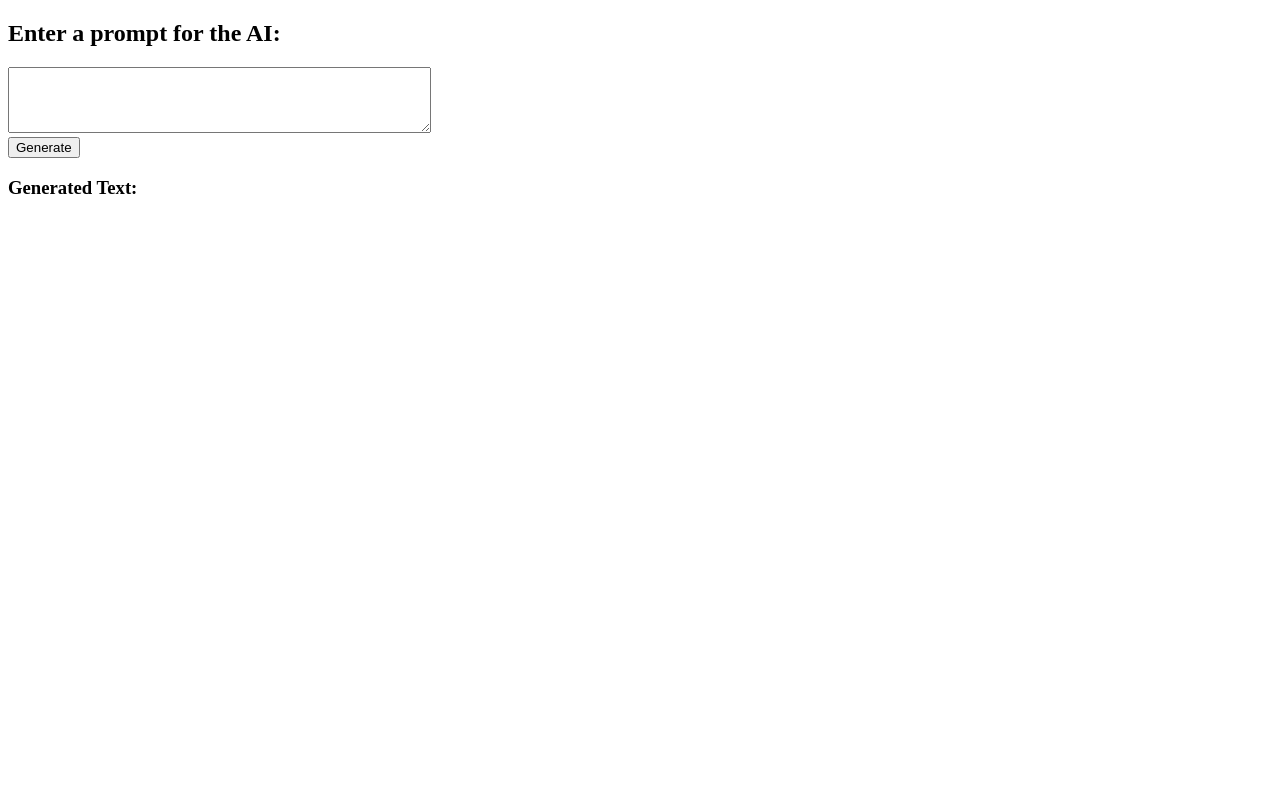
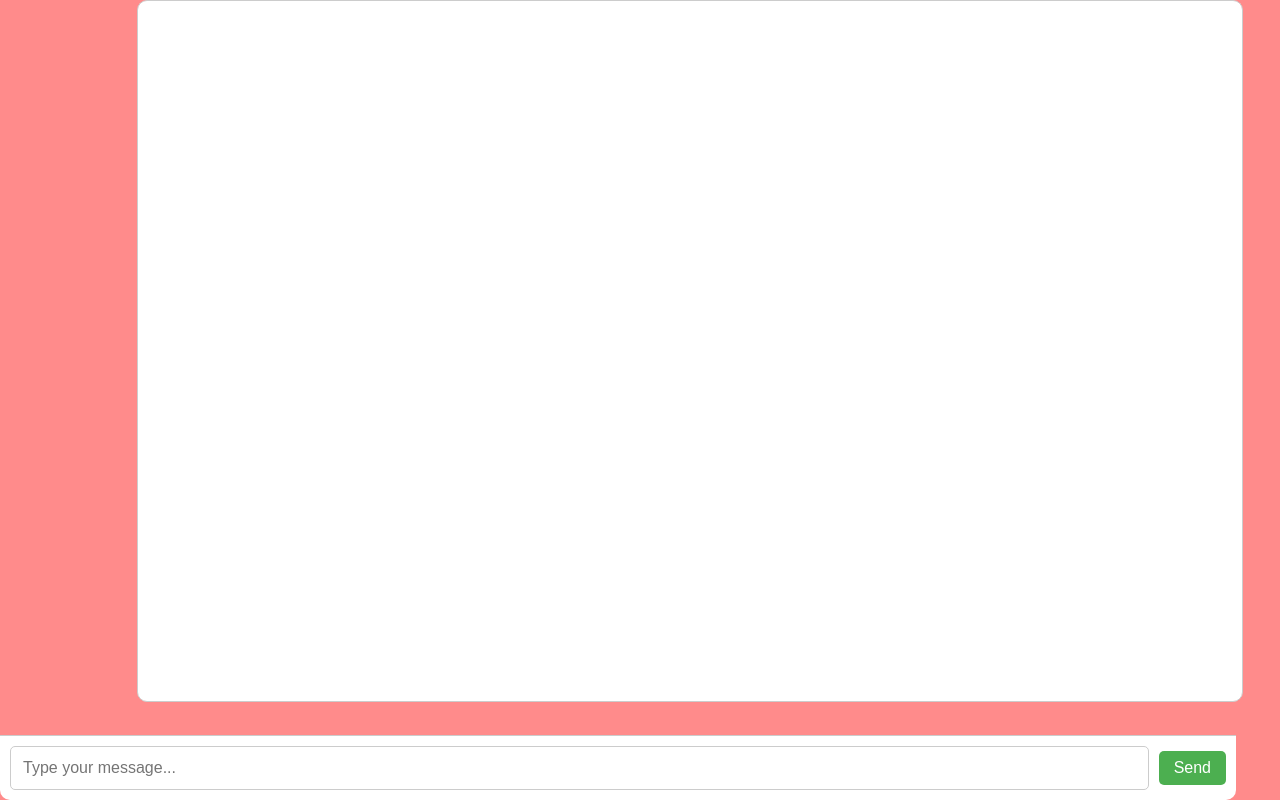
Before and after one commit to hitoshitoshi/TartanHacksWarriors, a Flask app: page /student in a window 1280 px wide. Run offline with Flask 3, Linux system fonts and the light colour scheme.

Commit message:
added student file

```diff
--- /dev/null
+++ b/templates/static/student.css
@@ -0,0 +1,26 @@
+.student-container {
+    width: 100%;
+    display: flex;
+    overflow: auto;
+    box-shadow: 5px 5px 10px 0px #d4d4d4;
+    min-height: 100vh;
+    align-items: flex-start;
+    border-color: var(--dl-color-gray-black);
+    border-width: 1px;
+    flex-direction: column;
+    justify-content: flex-end;
+    background-color: #ff8b8b;
+  }
+  .student-container1 {
+    top: 0px;
+    left: 0px;
+    right: 0px;
+    width: 1380px;
+    bottom: 0px;
+    height: 900px;
+    margin: auto;
+    position: absolute;
+  }
+  .student-container2 {
+    display: contents;
+  }
--- a/templates/student.html
+++ b/templates/student.html
@@ -1,17 +1,145 @@
-<!DOCTYPE html>
-<html lang="en">
-<head>
-    <meta charset="UTF-8">
-    <title>Custom LLM for Education</title>
-</head>
-<body>
-    <h2>Enter a prompt for the AI:</h2>
-    <form action="/generate" method="post">
-        <textarea name="prompt" rows="4" cols="50"></textarea>
-        <br>
-        <input type="submit" value="Generate">
-    </form>
-    <h3>Generated Text:</h3>
-    <p>{{ generated_text }}</p>
-</body>
-</html>
+<div>
+    <link href="./static/student.css" rel="stylesheet" />
+    <div class="student-container">
+      <div class="student-container1">
+        <div class="student-container2">
+          <meta charset="UTF-8" />
+          <meta name="viewport" content="width=device-width, initial-scale=1.0" />
+          <title>Chat with GPT</title>
+          <style>
+            body {
+                font-family: Arial, sans-serif;
+                margin: 0;
+                padding: 0;
+                background-color: #ff8b8b;
+            }
+
+            .chat-container {
+                width: 80%;
+                margin: auto;
+                overflow: hidden;
+                border: 1px solid #ccc;
+                border-radius: 10px;
+                margin-top: 50px;
+                display: flex;
+                flex-direction: column;
+                height: 700px;
+                background-color: #ffffff
+
+
+            }
+
+
+
+            .message {
+                margin-bottom: 10px;
+                font-size: 16px;
+            }
+
+            .user-message {
+                background-color: #ff8b8b;
+                color: #fff;
+                align-self: flex-end;
+            }
+
+            .user-message, .bot-message {
+
+                border-radius: 10px;
+                padding: 10px;
+                max-width: 100%;
+            }
+            .bot-message {
+                background-color: #fff;
+                color: #000;
+                align-self: flex-end;
+            }
+
+            .messages {
+                padding: 10px;
+                max-height: 700px;
+                overflow-y: auto;
+                width: 100%;
+            }
+
+            .input-container {
+                position: fixed;
+                bottom: 0;
+                left: 0;
+                width: 95%;
+                padding: 10px;
+                background-color: #fff;
+                border-top: 1px solid #ccc;
+                border-radius: 0 0 10px 10px;
+                display: flex;
+                align-items: center;
+                margin-top: 300px;
+
+            }
+
+            input[type='text'] {
+                flex: 1; /* Take up remaining space in the flex container */
+                padding: 12px;
+                border: 1px solid #ccc;
+                border-radius: 5px;
+                font-size: 16px;
+            }
+
+            button {
+                padding: 8px 15px;
+                background-color: #4caf50;
+                color: #fff;
+                border: none;
+                border-radius: 5px;
+                cursor: pointer;
+                font-size: 16px;
+                margin-left: 10px;
+            }
+          </style>
+
+          <div class="chat-container">
+            <div class="messages" id="chat-messages">
+              <!-- Messages will be added dynamically here -->
+            </div>
+
+            <div class="input-container">
+              <input
+                type="text"
+                id="user-input"
+                placeholder="Type your message..."
+              />
+              <button onclick="sendMessage()">Send</button>
+            </div>
+          </div>
+
+          <script>
+            function sendMessage() {
+                var userMessage = document.getElementById('user-input').value;
+                if (userMessage.trim() === '') {
+                    return;
+                }
+
+                // Add user message to the chat
+                var chatMessages = document.getElementById('chat-messages');
+                var userMessageElement = document.createElement('div');
+                userMessageElement.className = 'message user-message';
+                userMessageElement.innerHTML = userMessage;
+                chatMessages.appendChild(userMessageElement);
+
+                // Simulate a bot response (replace with actual GPT response)
+                var botResponse = "I'm a bot. This is a simulated response.";
+                var botMessageElement = document.createElement('div');
+                botMessageElement.className = 'message bot-message';
+                botMessageElement.innerHTML = botResponse;
+                chatMessages.appendChild(botMessageElement);
+
+                // Clear the user input field
+                document.getElementById('user-input').value = '';
+
+                // Scroll to the bottom of the chat
+                chatMessages.scrollTop = chatMessages.scrollHeight;
+            }
+          </script>
+        </div>
+      </div>
+    </div>
+  </div>
```
Also changed, not shown: templates/static/style.css (added, +29 -0 lines).
